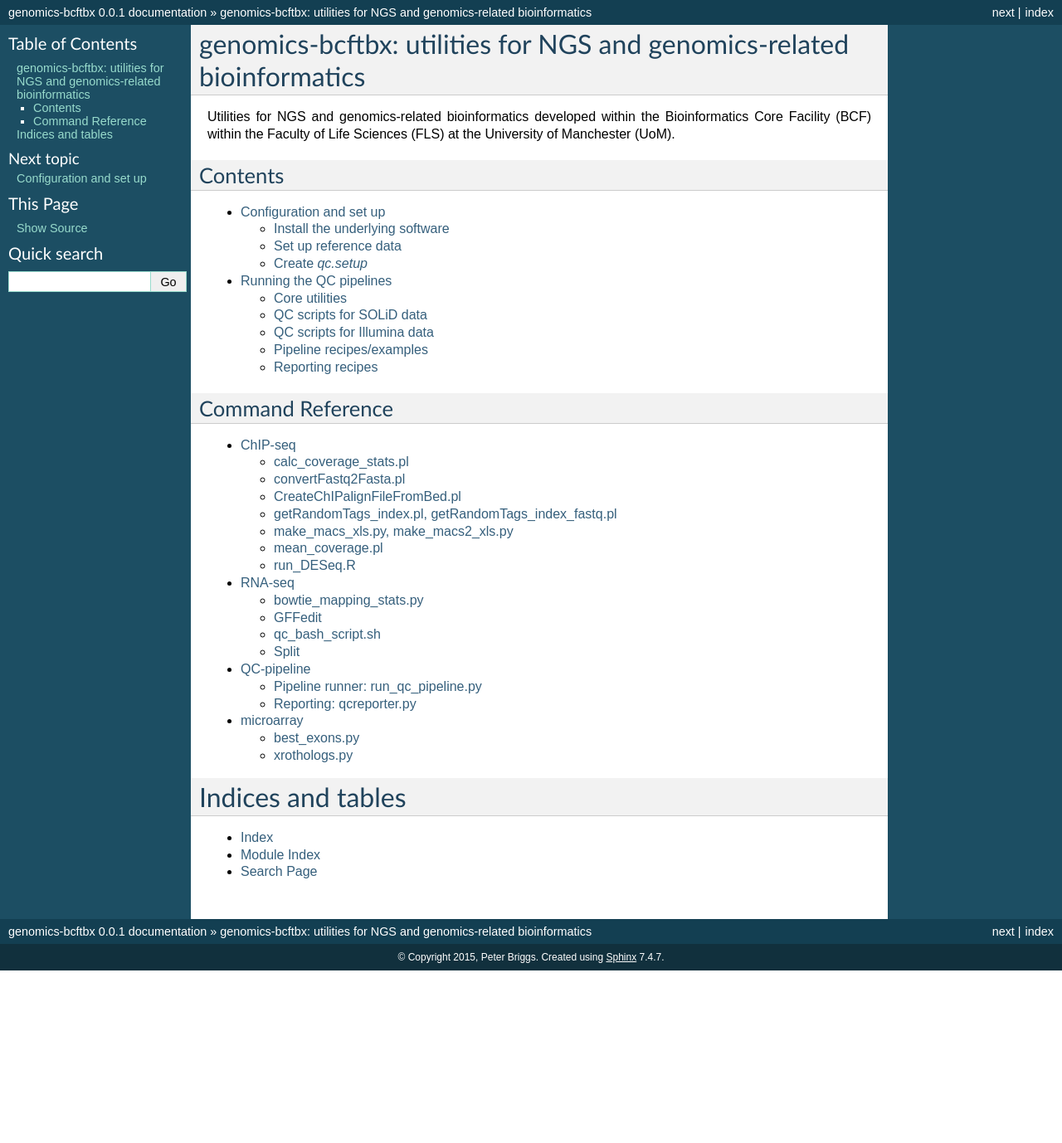
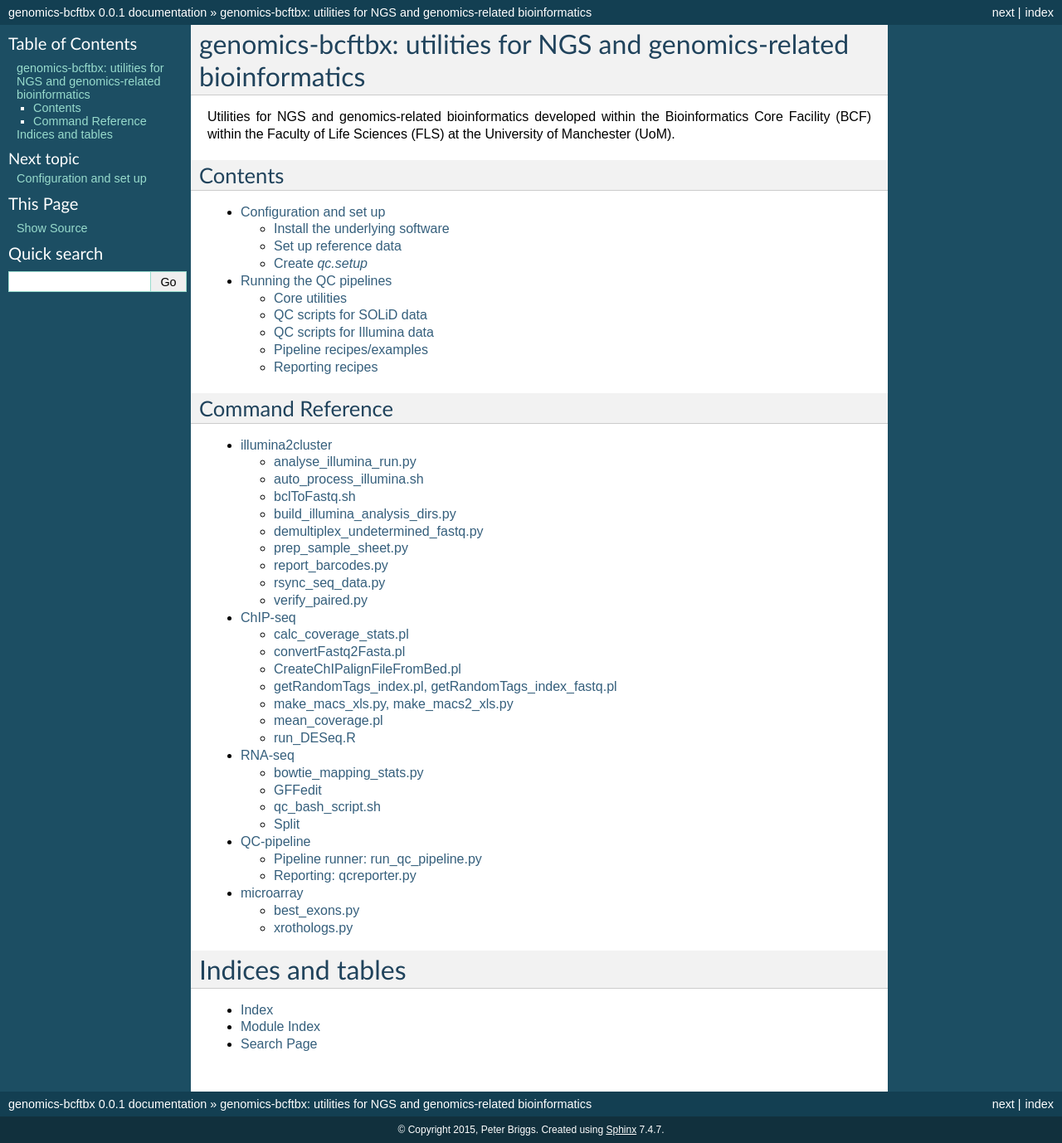
Before and after one commit to fls-bioinformatics-core/genomics, a Sphinx documentation site: the page built from docs/source/index.rst, in a window 1280 px wide. Shown: the whole page at 83% size. Built offline with Sphinx 7.4.7, drawn with Linux system fonts in a browser that asks for light colours; before the commit the page ends 1170 px from its top, so only the background shows below that; some of the changed lines change nothing that is shown.

Commit message:
docs: added 'illumina2cluster' command reference documentation.

```diff
--- a/docs/source/index.rst
+++ b/docs/source/index.rst
@@ -20,6 +20,7 @@ Command Reference
 .. toctree::
    :maxdepth: 2
 
+   reference/illumina2cluster
    reference/chip_seq
    reference/rna_seq
    reference/qc_pipeline
--- /dev/null
+++ b/docs/source/reference/illumina2cluster.rst
@@ -0,0 +1,442 @@
+illumina2cluster
+================
+
+Utilities for preparing data on the cluster from the Illumina instrument:
+
+* ``analyse_illumina_run.py``: reporting and manipulations of Illumina run data
+* ``auto_process_illumina.sh``: automatically process Illumina-based sequencing run
+* ``bclToFastq.sh``: generate FASTQ from BCL files
+* ``build_illumina_analysis_dir.py``: create and populate per-project analysis dirs
+* ``demultiplex_undetermined_fastq.py``: demultiplex undetermined Illumina reads
+* ``prep_sample_sheet.py``: edit SampleSheet.csv before generating FASTQ
+* ``report_barcodes.py``: analyse barcode sequences from FASTQ files
+* ``rsync_seq_data.sh``: copy sequencing data using rsync
+* ``verify_paired.py``: utility to check FASTQs form R1/R2 pair
+
+
+analyse_illumina_run.py
+***********************
+
+Utility for performing various checks and operations on Illumina data.
+
+Usage::
+
+    analyse_illumina_run.py OPTIONS illumina_data_dir
+
+``illumina_data_dir`` is the top-level directory containing the ``Unaligned`` directory
+with the fastq.gz files produced by the BCL-to-FASTQ conversion step.
+
+Options:
+
+.. cmdoption:: --report
+
+    report sample names and number of samples for each project
+
+.. cmdoption:: --summary
+
+    short report of samples (suitable for logging file)
+
+.. cmdoption:: -l, --list
+
+    list projects, samples and fastq files directories
+
+.. cmdoption:: --unaligned=UNALIGNED_DIR
+
+    specify an alternative name for the 'Unaligned' directory conatining the
+    fastq.gz files
+
+.. cmdoption:: --copy=COPY_PATTERN
+
+    copy fastq.gz files matching COPY_PATTERN to current directory
+
+.. cmdoption:: --verify=SAMPLE_SHEET
+
+    check CASAVA outputs against those expected for ``SAMPLE_SHEET``
+
+.. cmdoption:: --stats
+
+    Report statistics (read counts etc) for fastq files
+
+
+auto_process_illumina.sh
+************************
+
+Automatically process data from an Illumina-based sequencing platform
+
+Usage::
+
+    auto_process_illumina.sh COMMAND [ PLATFORM DATA_DIR ]
+
+``COMMAND`` can be one of::
+
+    setup: prepares a new analysis directory. This step must be
+           done first and requires that PLATFORM and DATA_DIR
+           arguments are also supplied (these do not have to be
+           specified for other commands).
+           This creates an analysis directory in the current dir
+           with a custom_SampleSheet.csv file; this should be
+           examined and edited before running the subsequent
+           steps.
+
+    make_fastqs: runs CASAVA to generate Fastq files from the
+           raw bcls.
+
+    run_qc: runs the QC pipeline and generates reports.
+
+The make_fastqs and run_qc commands must be executed from the
+analysis directory created by the setup command.
+
+Standard protocol
+-----------------
+
+The ``auto_process_illumina.sh`` script is intended to automate the major
+steps in generating FASTQ files from raw Illumina BCL data.
+
+The standard protocol for using the automated script is:
+
+1. Run the ``setup`` step to create a new analysis directory
+2. Move into the analysis directory
+3. **Check and if necessary edit the generated sample sheet, based on
+   the predicted output projects and samples**
+4. **Check and if necessary edit the bases mask setting in the
+   ``DEFINE_RUN`` line in the ``processing.info`` file**
+5. Run the ``make_fastqs`` step
+6. Inspect the summary file which lists the generated FASTQ files
+   along with their sizes and number of reads (and number of
+   undetermined reads)
+7. Run the ``run_qc`` step
+
+The critical step is to check and edit the sample sheet, as this is used
+to determine which samples are assigned to which project. After editing
+the sample sheet it is a good idea to check the predicted outputs by
+running::
+
+    prep_sample_sheet.py SAMPLE_SHEET
+
+and ensure that this is what was actually intended, before running the
+next steps.
+
+To change the settings used by CASAVA's BCL to FASTQ conversion, it is
+also necessary to edit the ``DEFINE_RUN`` line in the ``processing.info``
+file. This line typically looks like::
+
+    DEFINE_RUN	custom_SampleSheet.csv:Unaligned:y68,I7
+
+The colon-delimited values are:
+
+* Sample sheet name in the analysis directory (default:
+  ``custom_SampleSheet.csv``)
+* The output directory where CASAVA will write the output data file
+  (default: ``Unaligned``)
+* The bases mask that will be used by CASAVA (default will be
+  determined automatically from the ``RunInfo.xml`` file in the
+  source data directory)
+
+Optionally a fourth colon-delimited value can be supplied:
+
+* The number of allowed mismatches when demultiplexing (default will
+  be determined from the bases mask value)
+
+Multiple samplesheets
+---------------------
+
+In some cases it might be necessary to split the BCL to FASTQ processing
+across multiple sample sheets.
+
+In this case the protocol would be:
+
+1. Run the ``setup`` step
+2. Move into the analysis directory
+3. **Create multiple sample sheets as required**
+4. **Edit the `processing.info` file to add `DEFINE_RUN` for each
+   sample sheet**
+5. Run the ``make_fastqs`` step, which will automatically run a separate
+   BCL to FASTQ conversion for each ``DEFINE_RUN`` line
+6. For each BCL to FASTQ conversion, inspect the summary file which
+   lists the generated FASTQ files along with their sizes and number of
+   reads (and number of undetermined reads)
+7. Run the ``run_qc`` step, which will automatically run a separate QC on
+   the outputs of each BCL to FASTQ conversion
+
+The previous section has  more detail on the format and content of the
+``DEFINE_RUN`` line. In the case of multiple ``DEFINE_RUN`` lines, it is
+advised to specify distinct output directories, e.g.::
+
+    DEFINE_RUN	pjbriggs_SampleSheet.csv:Unaligned_pjbriggs:y68,I7
+
+
+bclToFastq.sh
+*************
+
+Bcl to Fastq conversion wrapper script
+
+Usage::
+
+    bclToFastq.sh <illumina_run_dir> <output_dir>
+
+``<illumina_run_dir>`` is the top-level Illumina data directory; Bcl files are expected to
+be in the ``Data/Intensities/BaseCalls`` subdirectory. ``<output_dir>`` is the top-level
+target directory for the output from the conversion process (including the generated fastq
+files).
+
+The script runs ``configureBclToFastq.pl`` from ``CASAVA`` to set up conversion scripts,
+then runs ``make`` to perform the actual conversion. It requires that ``CASAVA`` is
+available on the system.
+
+Options:
+
+.. cmdoption:: --nmismatches N
+
+   set number of mismatches to allow; recommended values are 0 for
+   samples without multiplexing, 1 for multiplexed samples with tags
+   of length 6 or longer (see the CASAVA user guide for details of
+   the ``--nmismatches`` option)
+
+.. cmdoption:: --use-bases-mask BASES_MASK
+
+   specify a bases-mask string tell CASAVA how to use each cycle.
+   The supplied value is passed directly to configureBcltoFastq.pl
+   (see the CASAVA user guide for details of how --use-bases-mask
+   works)
+
+.. cmdoption:: --nprocessors N
+
+   set the number of processors to use (defaults to 1).
+   This is passed to the -j option of the 'make' step after running
+   configureBcltoFastq.pl (see the CASAVA user guide for details of
+   how -j works)
+
+
+build_illumina_analysis_dirs.py
+*******************************
+
+Query/build per-project analysis directories for post-bcl-to-fastq data from Illumina GA2
+sequencer.
+
+Usage::
+
+    build_illumina_analysis_dir.py OPTIONS illumina_data_dir
+
+Create per-project analysis directories for Illumina run. ``illumina_data_dir``
+is the top-level directory containing the ``Unaligned`` directory with the
+fastq.gz files generated from the bcl files. For each ``Project_...`` directory
+build_illumina_analysis_dir.py makes a new subdirectory and populates with
+links to the fastq.gz files for each sample under that project.
+
+Options:
+
+.. cmdoption:: --dry-run
+
+    report operations that would be performed if creating the analysis directories
+    but don't actually do them
+
+.. cmdoption:: --unaligned=UNALIGNED_DIR
+
+    specify an alternative name for the ``Unaligned`` directory conatining the fastq.gz
+    files
+
+.. cmdoption:: --expt=EXPT_TYPE
+
+    specify experiment type (e.g. ChIP-seq) to append to the project name when creating
+    analysis directories. The syntax for ``EXPT_TYPE`` is ``<project>:<type>`` e.g.
+    ``--expt=NY:ChIP-seq`` will create directory ``NY_ChIP-seq``. Use multiple
+    ``--expt=...`` to set the types for different projects
+
+.. cmdoption:: --keep-names
+
+    preserve the full names of the source fastq files when creating links
+
+.. cmdoption:: --merge-replicates
+
+    create merged fastq files for each set of replicates detected
+
+
+demultiplex_undetermined_fastq.py
+*********************************
+
+Demultiplex undetermined Illumina reads output from CASAVA.
+
+Usage::
+
+    demultiplex_undetermined_fastq.py OPTIONS DIR
+
+Reassign reads with undetermined index sequences. (i.e. barcodes). DIR is the
+name (including any leading path) of the 'Undetermined_indices' directory
+produced by CASAVA, which contains the FASTQ files with the undetermined reads
+from each lane.
+
+Options:
+
+.. cmdoption:: --barcode=BARCODE_INFO
+
+    specify barcode sequence and corresponding sample name as ``BARCODE_INFO``.
+    The syntax is ``<name>:<barcode>:<lane>`` e.g. ``--barcode=PB1:ATTAGA:3``
+
+.. cmdoption:: --samplesheet=SAMPLE_SHEET
+
+    specify SampleSheet.csv file to read barcodes, sample names and lane
+    assignments from (as an alternative to ``--barcode``).
+
+
+prep_sample_sheet.py
+********************
+
+Prepare sample sheet files for Illumina sequencers for input into CASAVA.
+
+Usage::
+
+    prep_sample_sheet.py [OPTIONS] SampleSheet.csv
+
+Utility to prepare SampleSheet files from Illumina sequencers. Can be used to
+view, validate and update or fix information such as sample IDs and project
+names before running BCL to FASTQ conversion.
+
+Options:
+
+.. cmdoption:: -o SAMPLESHEET_OUT
+
+    output new sample sheet to ``SAMPLESHEET_OUT``
+
+.. cmdoption:: -v, --view
+
+    view contents of sample sheet
+
+.. cmdoption:: --fix-spaces
+
+    replace spaces in SampleID and SampleProject fields with underscores
+
+.. cmdoption:: --fix-duplicates
+
+    append unique indices to SampleIDs where original SampleID/SampleProject
+    combination are duplicated
+
+.. cmdoption:: --fix-empty-projects
+
+    create SampleProject names where these are blank in the original sample sheet
+
+.. cmdoption:: --set-id=SAMPLE_ID
+
+    update/set the values in the 'SampleID' field;
+    SAMPLE_ID should be of the form ``<lanes>:<name>``,
+    where ``<lanes>`` is a single integer (e.g. 1), a set of
+    integers (e.g. 1,3,...), a range (e.g. 1-3), or a
+    combination (e.g. 1,3-5,7)
+
+.. cmdoption:: --set-project=SAMPLE_PROJECT
+
+    update/set values in the 'SampleProject' field;
+    ``SAMPLE_PROJECT`` should be of the form '<lanes>:<name>',
+    where <lanes> is a single integer (e.g. 1), a set of
+    integers (e.g. 1,3,...), a range (e.g. 1-3), or a
+    combination (e.g. 1,3-5,7)
+
+.. cmdoption:: --ignore-warnings
+
+    ignore warnings about spaces and duplicated sampleID/sampleProject
+    combinations when writing new samplesheet.csv file
+
+Deprecated options:
+
+.. cmdoption:: --miseq
+
+    convert MiSEQ input sample sheet to CASAVA-compatible format (deprecated;
+    conversion is performed automatically if required)
+
+
+Examples:
+
+Read in the sample sheet file ``SampleSheet.csv``, update the ``SampleProject`` and
+``SampleID`` for lanes 1 and 8, and write the updated sample sheet to the file
+``SampleSheet2.csv``::
+
+    prep_sample_sheet.py -o SampleSheet2.csv --set-project=1,8:Control \
+        --set-id=1:PhiX_10pM --set-id=8:PhiX_12pM SampleSheet.csv
+
+Automatically fix spaces and duplicated ``sampleID``/``sampleProject`` combinations
+and write out to ``SampleSheet3.csv``::
+
+    prep_sample_sheet.py --fix-spaces --fix-duplicates \
+        -o SampleSheet3.csv SampleSheet.csv
+
+
+report_barcodes.py
+******************
+
+Examine barcode sequences from one or more Fastq files and report the most
+prevalent. Sequences will be pooled from all specified Fastqs before being
+analysed.
+
+Usage::
+
+    report_barcodes.py FASTQ [FASTQ...]
+
+Options:
+
+.. cmdoption:: --cutoff=CUTOFF
+
+    Minimum number of times a barcode sequence must appear to
+    be reported (default is 1000000)
+
+
+rsync_seq_data.py
+*****************
+
+Rsync sequencing data to archive location, inserting the correct 'year' and
+'platform' subdirectories.
+
+Usage::
+
+    rsync_seq_data.py [OPTIONS] DIR BASE_DIR
+
+Wrapper to rsync sequencing data: DIR will be rsync'ed to a subdirectory of
+BASE_DIR constructed from the year and platform i.e. BASE_DIR/YEAR/PLATFORM/.
+YEAR will be the current year (over-ride using the --year option), PLATFORM
+will be inferred from the DIR name (over-ride using the --platform option).
+The output from rsync is written to a file rsync.DIR.log.
+
+Options:
+
+.. cmdoption:: --platform=PLATFORM
+
+    explicitly specify the sequencer type
+
+.. cmdoption:: --year=YEAR
+
+    explicitly specify the year (otherwise current year is assumed)
+
+.. cmdoption:: --dry-run
+
+    run rsync with ``--dry-run`` option
+
+.. cmdoption:: --chmod=CHMOD
+
+    change file permissions using ``--chmod`` option of rsync (e.g
+    'u-w,g-w,o-w')
+
+.. cmdoption:: --exclude=EXCLUDE_PATTERN
+
+    specify a pattern which will exclude any matching
+    files or directories from the rsync
+
+.. cmdoption:: --mirror
+
+    mirror the source directory at the destination (update
+    files that have changed and remove any that have been
+    deleted i.e. rsync --delete-after)
+
+.. cmdoption:: --no-log
+
+    write rsync output directly stdout, don't create a log file
+
+
+verify_paired.py
+****************
+
+Utility to verify that two fastq files form an R1/R2 pair.
+
+Usage::
+
+    verify_paired.py OPTIONS R1.fastq R2.fastq
+
+Check that read headers for R1 and R2 fastq files are in agreement, and that
+the files form an R1/2 pair.
```
